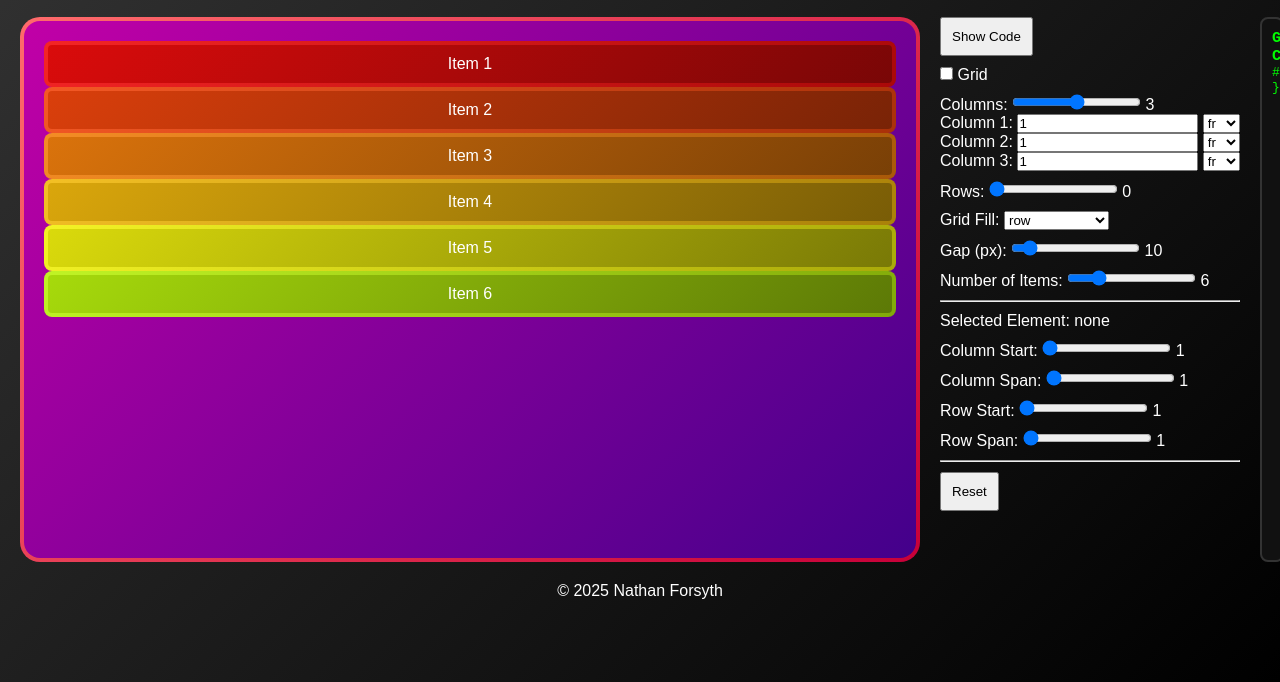
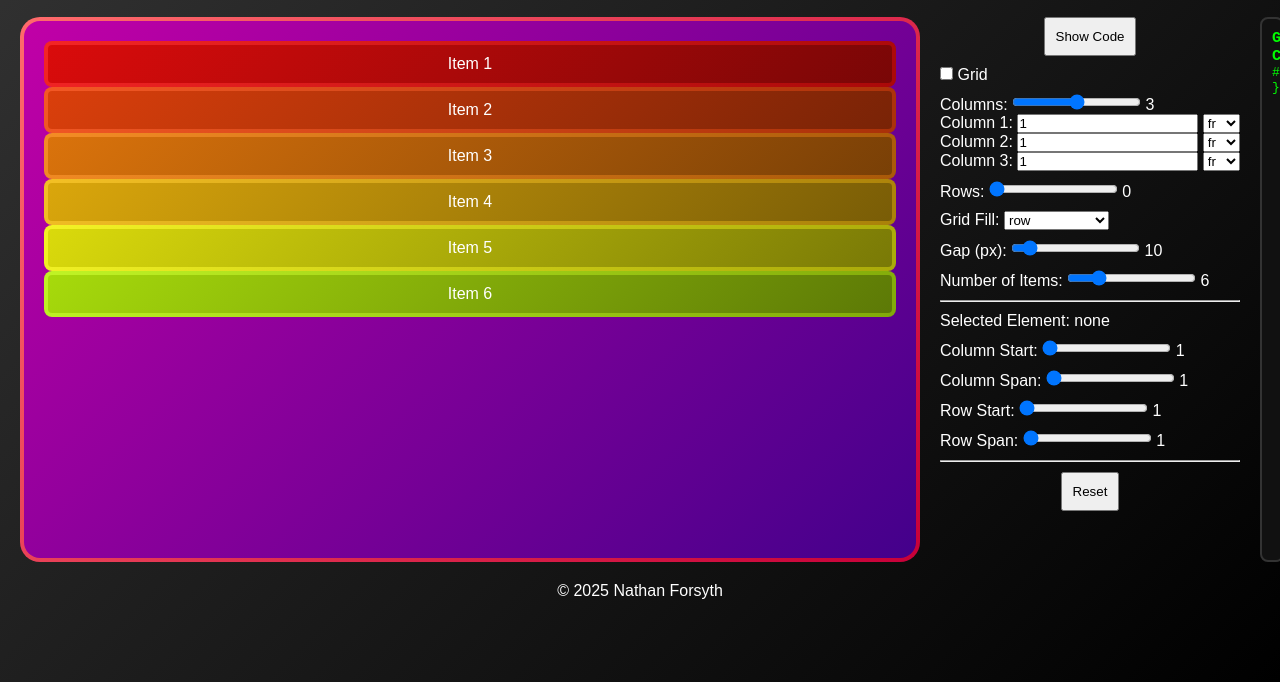
Before and after one commit to STEM-Collegiate/Flexbox-Grid-Interactive-Demonstration, a plain HTML site: page grid.html in a window 1280 px wide. Shown: the part 118-800 px from the top of the page. Drawn offline with nearby package versions, Linux system fonts and the light colour scheme.

Commit message:
centered buttons

```diff
--- a/flexbox.css
+++ b/flexbox.css
@@ -147,7 +147,8 @@ footer {
     align-items: stretch;
 }
 
-#reset-container {
+#reset-container,
+#toggle-code-container {
     align-self: center;
 }
 
--- a/grid.css
+++ b/grid.css
@@ -278,3 +278,8 @@ a:visited {
   background: linear-gradient(var(--gd-ang), hsl(360, 90%, 45%), hsl(360, 90%, 25%)) padding-box,
     linear-gradient(var(--gd-ang), hsl(360, 90%, 55%), hsl(360, 90%, 35%)) border-box;
 }
+
+#reset-container,
+#toggle-code-container {
+  align-self: center;
+}
```
